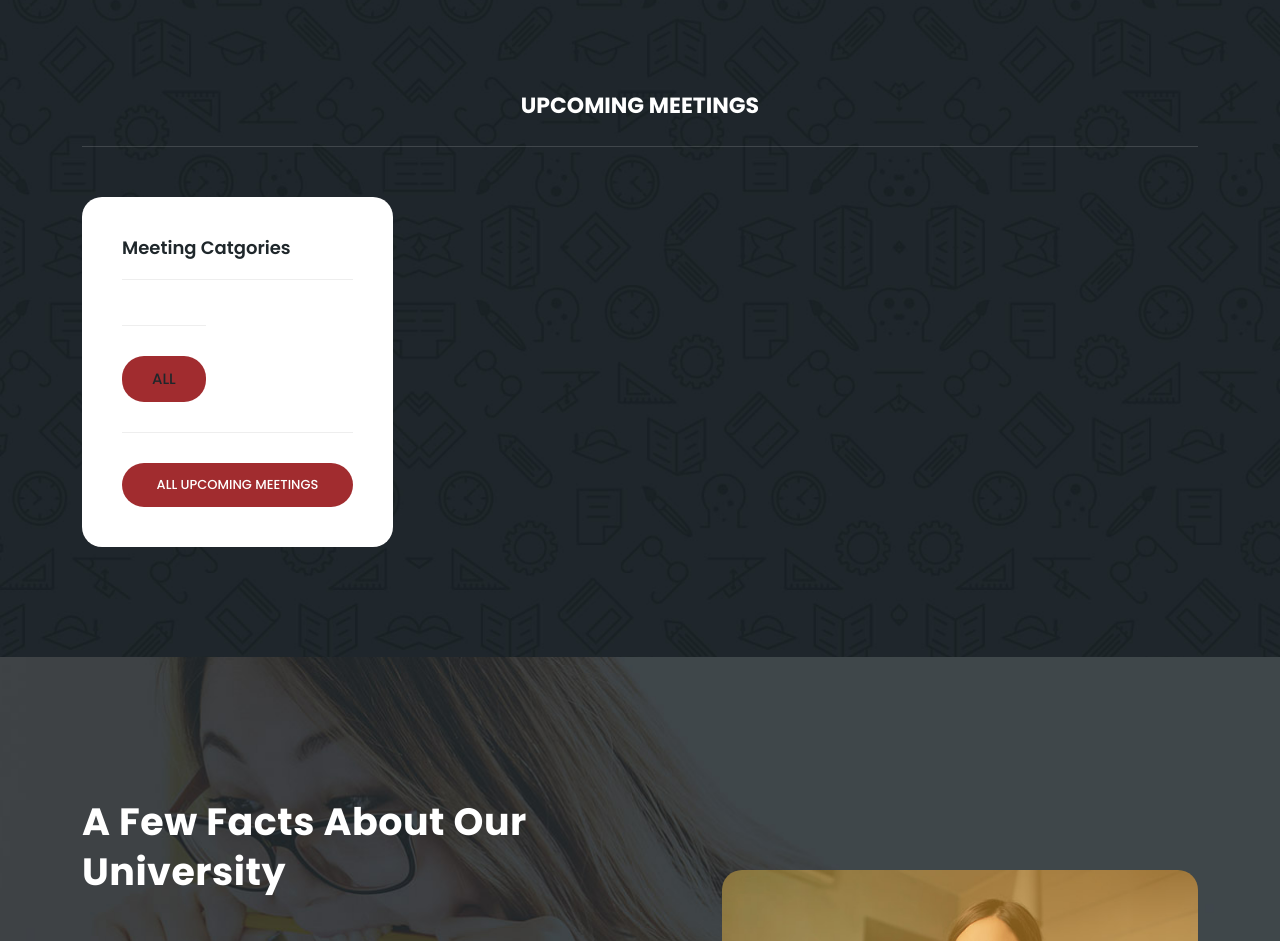
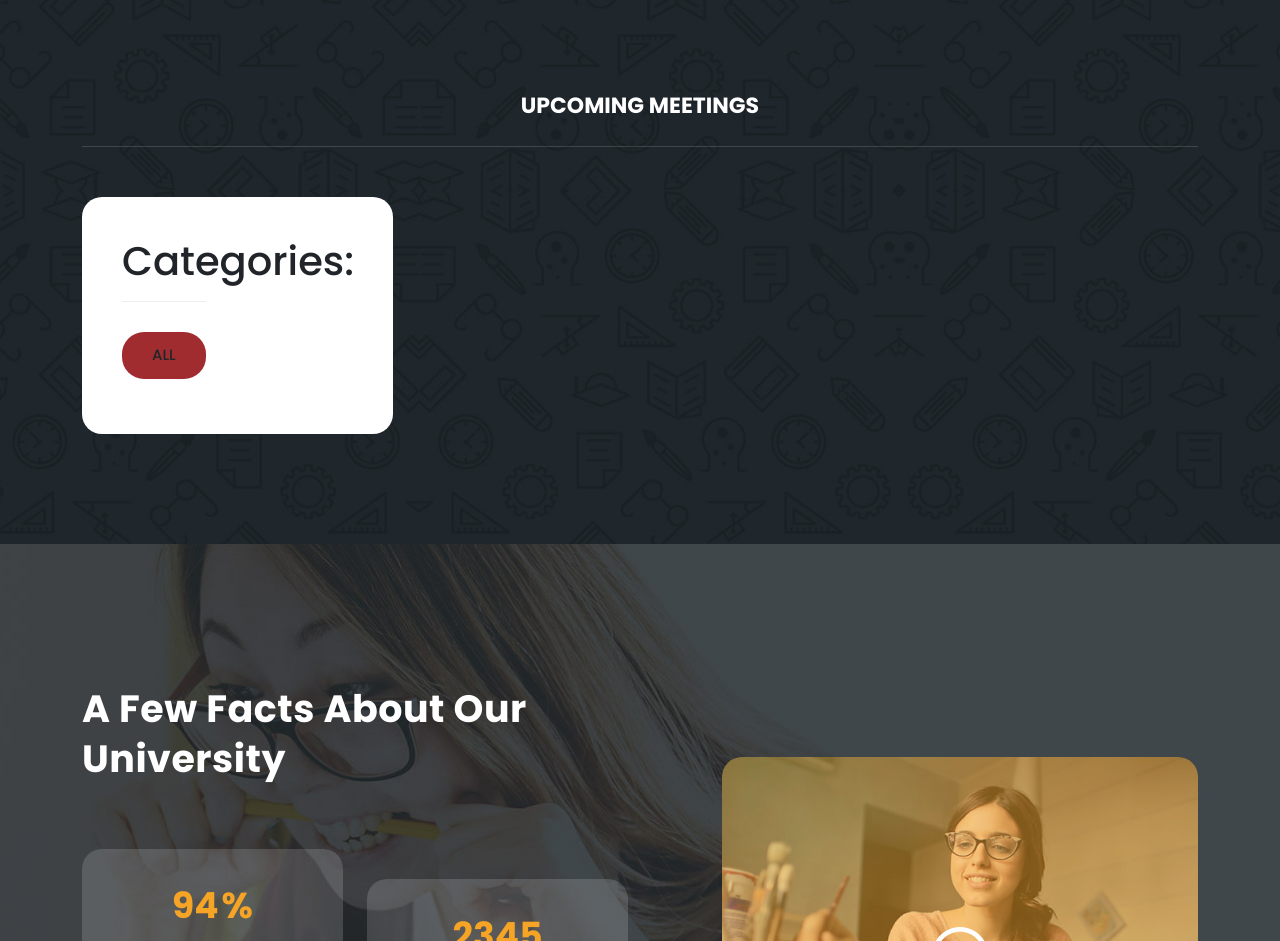
Before and after one commit to ulukbekkk/videohosting, a Django app: page /video/ in a window 1280 px wide; the page is wider, and only the part inside the window is pictured. Shown: the part 944-1885 px from the top of that part. Run offline with Django 4.2, Linux system fonts and the light colour scheme; data that the repository does not hold is empty; some libraries are stand-ins or nearby versions.

Commit message:
fixed filter

```diff
--- a/video/templates/video_list.html
+++ b/video/templates/video_list.html
@@ -77,12 +77,12 @@
         </div>
         <div class="col-lg-4">
           <div class="categories">
-            <h4>Meeting Catgories</h4>
-            <ul>
+            <h1>Categories:</h1>
+
 
                 <!--filter-->
 
-                <ul style="margin-top: 10px;">
+                <ul style="margin-top: 1px;">
 
                 <li class="main-button-red" {% if not category %} class="selected"{% endif %}>
                 <a href="{% url 'video_list_url' %}">All</a>
@@ -91,15 +91,13 @@
                 {% for cat in categories %}
                 <div class="main-button-red"> <li {% if category.slug == cat.slug %} class="selected"{% endif %}>
 
-                <a href="{{ cat.get_absolute_url }}">{{ cat.genre }}</a>
-        </li></div>
-      {% endfor %}
-    </ul>
+                <a href="{{ cat.get_absolute_url }}" >{{ cat.genre }}</a>
+            </li></div>
+        {% endfor %}
+        </ul>
 
-            </ul>
-            <div class="main-button-red">
-              <a href="meetings.html">All Upcoming Meetings</a>
-            </div>
+
+
           </div>
         </div>
 
@@ -152,11 +150,9 @@
         </div>
       </div>
     </div>
-
+    </div>
   </section>
 
-									<header class="main">
-									</header>
 										{% if messages %}
 									<ul class="messages">
 										{% for message in messages %}
```
Also changed, not shown: video/views.py (+0 -30 lines).
